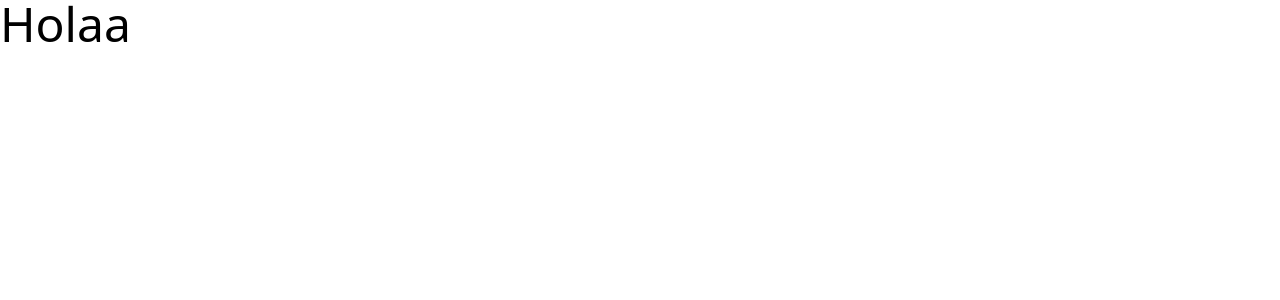
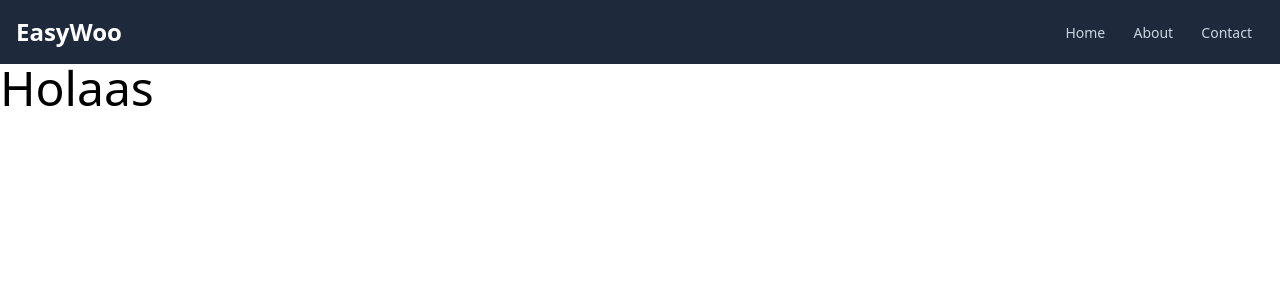
Before and after one commit to JavierFuenza/EasyWooCommerce, a Django app: page /home/ in a window 1280 px wide. Shown: the top 300 px of the page. Run offline with Django 5.2, Linux system fonts and the light colour scheme; some libraries are stand-ins or nearby versions.

Commit message:
navbar agregado

```diff
--- a/easywoo/front/templates/front/index.html
+++ b/easywoo/front/templates/front/index.html
@@ -8,6 +8,7 @@
     {% tailwind_css %}
 </head>
 <body>
-    <h1 class='text-5xl'>Holaa</h1>
+    {% include 'includes/navbar.html' %}
+    <h1 class='text-5xl'>Holaas</h1>
 </body>
 </html>
--- /dev/null
+++ b/easywoo/front/templates/includes/navbar.html
@@ -0,0 +1,13 @@
+<!-- templates/includes/navbar.html -->
+<nav class="bg-slate-800 p-4">
+    <div class="container mx-auto flex justify-between items-center">
+        <div class="text-white text-2xl font-semibold">
+            <a href="{% url 'home' %}">EasyWoo</a>
+        </div>
+        <div>
+            <a href="{% url 'home' %}" class="text-slate-300 hover:text-white hover:border-b-2 border-white px-3 py-2 rounded-md text-sm font-medium">Home</a>
+            <a href="#" class="text-slate-300 hover:text-white hover:border-b-2 border-white px-3 py-2 rounded-md text-sm font-medium">About</a>
+            <a href="#" class="text-slate-300 hover:text-white hover:border-b-2 border-white px-3 py-2 rounded-md text-sm font-medium">Contact</a>
+        </div>
+    </div>
+</nav>
```
Also changed, not shown: README.md.
